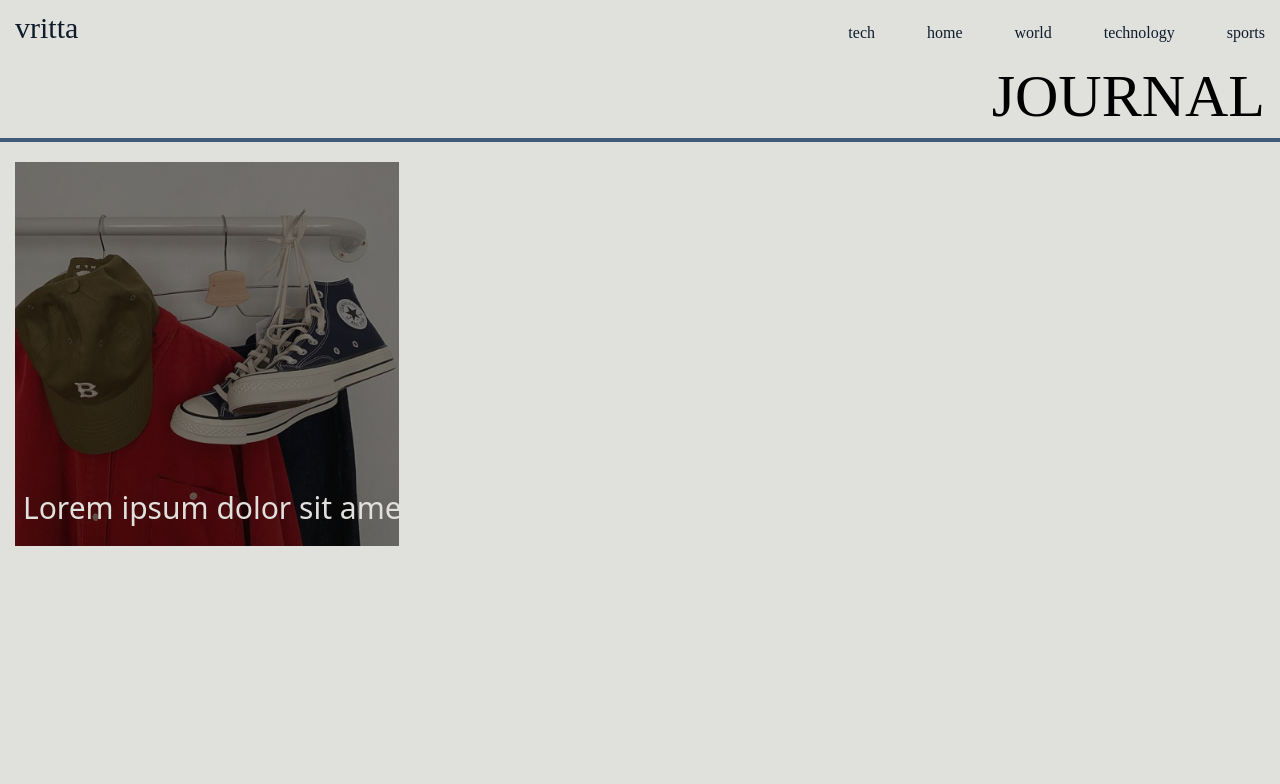
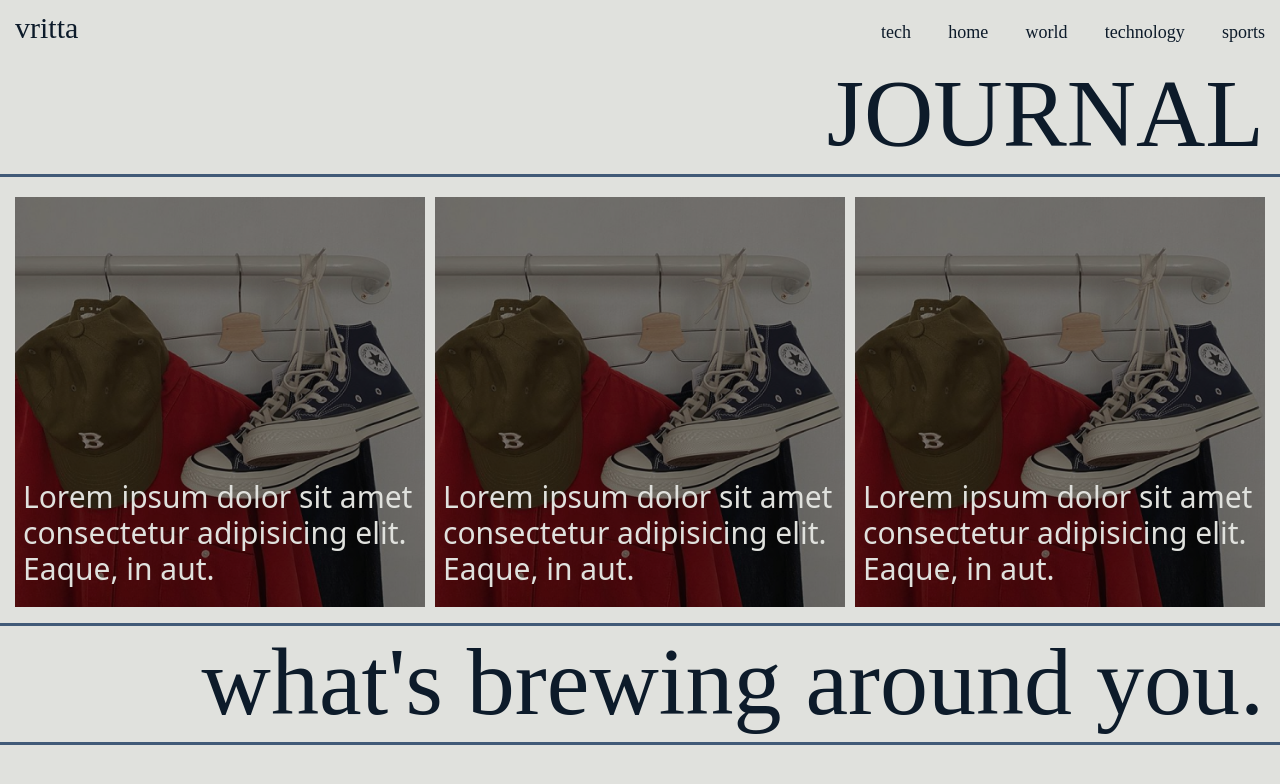
Before and after one commit to riteessshh/vritta-news-blog-webapp, a React (Vite) app: page / in a window 1280 px wide. Shown: the top 784 px of the page. Built offline with nearby package versions, Linux system fonts and the light colour scheme; a web font is replaced by a local one.

Commit message:
hero section completed.
started with new section

```diff
--- a/src/App.css
+++ b/src/App.css
@@ -1,3 +1,3 @@
 .rootBox {
-  margin: 10px 15px 0 15px;
+  overflow: auto;
 }
--- a/src/App.jsx
+++ b/src/App.jsx
@@ -2,12 +2,14 @@ import React from "react";
 import Navbar from "./components/Navbar";
 import "./App.css";
 import Hero from "./components/Hero";
+import WhatsNew from "./components/WhatsNew";
 
 function App() {
   return (
     <div className="rootBox">
       <Navbar />
       <Hero />
+      <WhatsNew />
     </div>
   );
 }
--- a/src/components/Cards.jsx
+++ b/src/components/Cards.jsx
@@ -3,11 +3,11 @@ import img from "../assets/heroImg.png";
 
 function Cards() {
   return (
-    <div style={{ display: "block", overflow: "auto" }}>
-      <div className="cards flex-row h-96 w-[1000px]">
-        <div className="showcase w-full relative">
-          <div className="heroImage brightness-50">
-            <img className="h-96" src={img} alt="heroImg" />
+    <div className="">
+      <div className="cards">
+        <div className="showcase relative">
+          <div className="heroImage md:w-auto brightness-50">
+            <img className="md:h-auto" src={img} alt="heroImg" />
           </div>
           <div className="heroText absolute bottom-5 left-2">
             <p className="font-medium text-3xl text-background">
@@ -16,9 +16,20 @@ function Cards() {
             </p>
           </div>
         </div>
-        <div className="showcase w-full relative">
-          <div className="heroImage brightness-50">
-            <img className="h-96" src={img} alt="heroImg" />
+        <div className="showcase relative">
+          <div className="heroImage md:w-auto brightness-50">
+            <img className="md:h-auto" src={img} alt="heroImg" />
+          </div>
+          <div className="heroText absolute bottom-5 left-2">
+            <p className="font-medium text-3xl text-background">
+              Lorem ipsum dolor sit amet consectetur adipisicing elit. Eaque, in
+              aut.
+            </p>
+          </div>
+        </div>
+        <div className="showcase relative">
+          <div className="heroImage md:w-auto brightness-50">
+            <img className="md:h-auto" src={img} alt="heroImg" />
           </div>
           <div className="heroText absolute bottom-5 left-2">
             <p className="font-medium text-3xl text-background">
--- a/src/components/Hero.jsx
+++ b/src/components/Hero.jsx
@@ -6,7 +6,7 @@ function Hero() {
   return (
     <div className="hero mt-5">
       <div className="title text-right mb-5">
-        <h1 className="text-6xl pb-3">JOURNAL</h1>
+        <h1 className="text-6xl mr-4 pb-3 md:text-8xl">JOURNAL</h1>
         <hr />
       </div>
       <Cards />
--- a/src/components/Navbar.jsx
+++ b/src/components/Navbar.jsx
@@ -18,7 +18,7 @@ function Navbar() {
         <div className="menu-button cursor-pointer md:hidden">
           <img src={img} alt="MenuButton" onClick={toggleActiveClass} />
         </div>
-        <div className="navbar w-1/3 justify-between hidden md:flex">
+        <div className=" w-1/3 md:w-96 md:text-lg justify-between hidden md:flex">
           <p className="items">tech</p>
           <p className="items">home</p>
           <p className="items">world</p>
--- /dev/null
+++ b/src/components/WhatsNew.jsx
@@ -0,0 +1,30 @@
+import React from "react";
+import wnImage from "../assets/wnSectionMobile.png";
+
+function WhatsNew() {
+  return (
+    <div className="whatNewSection mt-4 mb-5">
+      <hr />
+      <div className="title mt-2 text-right mb-5">
+        <h1 className="text-6xl mr-4 pb-3 md:text-8xl">
+          what's brewing around you.
+        </h1>
+        <hr />
+      </div>
+      <div className="container md:hidden">
+        <img src={wnImage} alt="" />
+        <div className="pl-2  pr-2 shadow-lg">
+          <h3 className="font-semibold pt-1 pb-1 text-4xl">Breaking News</h3>
+          <p className="font-thin">
+            Lorem ipsum dolor sit amet consectetur adipisicing elit. Blanditiis
+            aperiam praesentium tenetur similique qui debitis veritatis ab amet
+            cum sunt! Excepturi sed esse, impedit quos non aspernatur dolore
+            unde delectus.
+          </p>
+        </div>
+      </div>
+    </div>
+  );
+}
+
+export default WhatsNew;
--- a/src/components/style.css
+++ b/src/components/style.css
@@ -3,15 +3,37 @@
 .navbar {
   color: #0d1b2a;
   font-family: "Lusitana", serif;
+  margin: 10px 15px 0 15px;
 }
 
 h1 {
   font-family: "Lusitana", serif;
+  color: #0d1b2a;
 }
 
-.hero hr {
+hr {
   border: 2px solid #415a77;
   width: 100vw;
   position: relative;
-  left: -15px;
+  /* left: -15px; */
 }
+
+.cards {
+  display: flex;
+  flex-direction: row;
+  overflow: auto;
+  margin: 10px 15px 0 15px;
+}
+.showcase {
+  width: 90vw;
+  display: block;
+  margin-right: 10px;
+  height: auto;
+}
+.showcase:last-child {
+  margin-right: 0;
+}
+.heroImage {
+  width: 90vw;
+  height: auto;
+}
--- a/src/output.css
+++ b/src/output.css
@@ -554,6 +554,40 @@ video {
   --tw-contain-style:  ;
 }
 
+.container {
+  width: 100%;
+}
+
+@media (min-width: 640px) {
+  .container {
+    max-width: 640px;
+  }
+}
+
+@media (min-width: 768px) {
+  .container {
+    max-width: 768px;
+  }
+}
+
+@media (min-width: 1024px) {
+  .container {
+    max-width: 1024px;
+  }
+}
+
+@media (min-width: 1280px) {
+  .container {
+    max-width: 1280px;
+  }
+}
+
+@media (min-width: 1536px) {
+  .container {
+    max-width: 1536px;
+  }
+}
+
 .absolute {
   position: absolute;
 }
@@ -594,6 +628,26 @@ video {
   margin-top: 1.25rem;
 }
 
+.mr-4 {
+  margin-right: 1rem;
+}
+
+.mt-4 {
+  margin-top: 1rem;
+}
+
+.ml-2 {
+  margin-left: 0.5rem;
+}
+
+.mr-2 {
+  margin-right: 0.5rem;
+}
+
+.mt-2 {
+  margin-top: 0.5rem;
+}
+
 .block {
   display: block;
 }
@@ -606,29 +660,12 @@ video {
   display: none;
 }
 
-.h-\[70\%\] {
-  height: 70%;
-}
-
 .h-96 {
   height: 24rem;
 }
 
-.h-fit {
-  height: -moz-fit-content;
-  height: fit-content;
-}
-
 .w-1\/3 {
   width: 33.333333%;
-}
-
-.w-2\/3 {
-  width: 66.666667%;
-}
-
-.w-screen {
-  width: 100vw;
 }
 
 .w-\[1000px\] {
@@ -637,6 +674,10 @@ video {
 
 .w-full {
   width: 100%;
+}
+
+.w-screen {
+  width: 100vw;
 }
 
 .flex-auto {
@@ -677,6 +718,22 @@ video {
   padding-bottom: 0.75rem;
 }
 
+.pb-1 {
+  padding-bottom: 0.25rem;
+}
+
+.pt-1 {
+  padding-top: 0.25rem;
+}
+
+.pl-2 {
+  padding-left: 0.5rem;
+}
+
+.pr-2 {
+  padding-right: 0.5rem;
+}
+
 .text-right {
   text-align: right;
 }
@@ -691,13 +748,43 @@ video {
   line-height: 1;
 }
 
+.text-lg {
+  font-size: 1.125rem;
+  line-height: 1.75rem;
+}
+
+.text-4xl {
+  font-size: 2.25rem;
+  line-height: 2.5rem;
+}
+
 .font-medium {
   font-weight: 500;
+}
+
+.font-semibold {
+  font-weight: 600;
+}
+
+.font-thin {
+  font-weight: 100;
 }
 
 .text-background {
   --tw-text-opacity: 1;
   color: rgb(224 225 221 / var(--tw-text-opacity));
+}
+
+.shadow-sm {
+  --tw-shadow: 0 1px 2px 0 rgb(0 0 0 / 0.05);
+  --tw-shadow-colored: 0 1px 2px 0 var(--tw-shadow-color);
+  box-shadow: var(--tw-ring-offset-shadow, 0 0 #0000), var(--tw-ring-shadow, 0 0 #0000), var(--tw-shadow);
+}
+
+.shadow-lg {
+  --tw-shadow: 0 10px 15px -3px rgb(0 0 0 / 0.1), 0 4px 6px -4px rgb(0 0 0 / 0.1);
+  --tw-shadow-colored: 0 10px 15px -3px var(--tw-shadow-color), 0 4px 6px -4px var(--tw-shadow-color);
+  box-shadow: var(--tw-ring-offset-shadow, 0 0 #0000), var(--tw-ring-shadow, 0 0 #0000), var(--tw-shadow);
 }
 
 .brightness-50 {
@@ -706,6 +793,10 @@ video {
 }
 
 @media (min-width: 768px) {
+  .md\:block {
+    display: block;
+  }
+
   .md\:flex {
     display: flex;
   }
@@ -713,4 +804,42 @@ video {
   .md\:hidden {
     display: none;
   }
+
+  .md\:h-96 {
+    height: 24rem;
+  }
+
+  .md\:h-auto {
+    height: auto;
+  }
+
+  .md\:w-96 {
+    width: 24rem;
+  }
+
+  .md\:w-auto {
+    width: auto;
+  }
+
+  .md\:w-\[400px\] {
+    width: 400px;
+  }
+
+  .md\:w-\[50vw\] {
+    width: 50vw;
+  }
+
+  .md\:w-52 {
+    width: 13rem;
+  }
+
+  .md\:text-8xl {
+    font-size: 6rem;
+    line-height: 1;
+  }
+
+  .md\:text-lg {
+    font-size: 1.125rem;
+    line-height: 1.75rem;
+  }
 }
```
Also changed, not shown: src/assets/wnSectionMobile.png (added).
